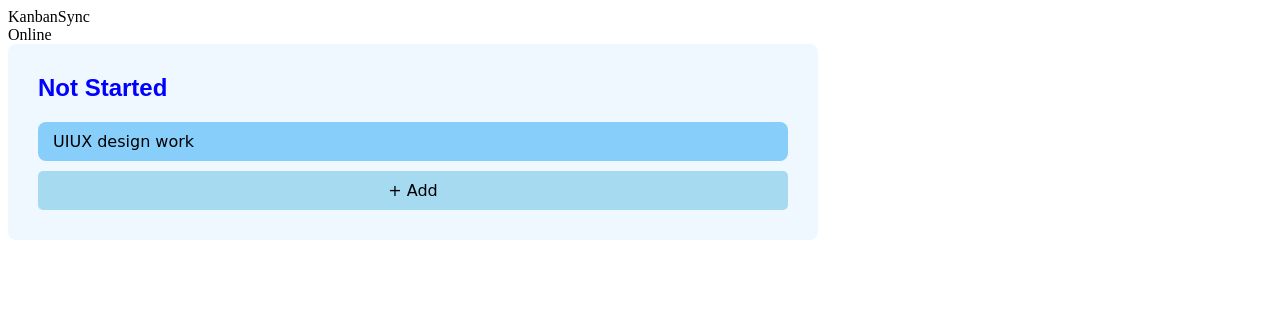
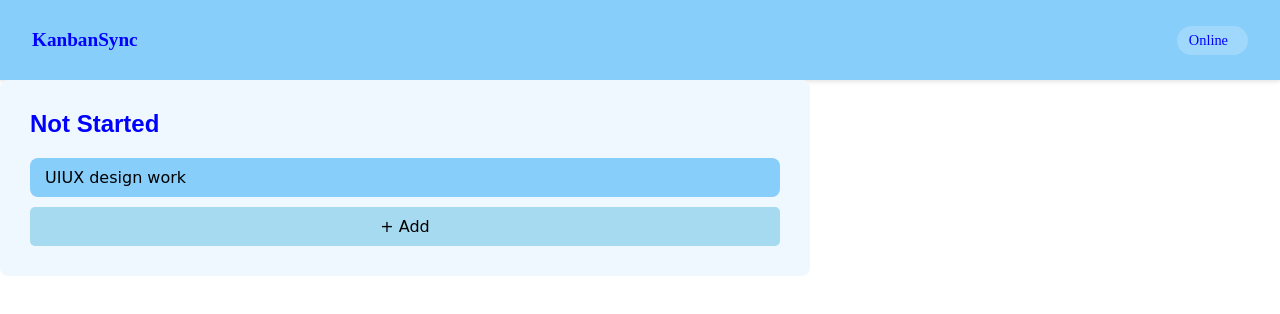
Before and after one commit to ananthusankar1729/Kanban-Board, a plain HTML site: page index.html in a window 1280 px wide. Drawn offline with Linux system fonts and the light colour scheme.

Commit message:
Create Header and Add style to it .

```diff
--- a/style.css
+++ b/style.css
@@ -48,3 +48,37 @@
     border: none;
     cursor: pointer;
 }
+html, body {
+     margin: 0; padding: 0;
+}
+
+header {
+    background-color: lightskyblue;
+    padding: 1rem 2rem;
+    margin: 0px 0px 0px 0px;
+    box-sizing: border-box;
+    width: 100%;
+    display: flex;
+    justify-content: space-between;
+    align-items: center;
+    color: blue;
+    box-shadow: 0 2px 4px rgba(0,0,0,0.1);
+    height: 10vh;
+}
+
+.logo {
+    font-weight: bold;
+    font-size: 1.2rem;
+}
+
+/* Status Badge Styling */
+.status {
+    background: rgba(255, 255, 255, 0.2);
+    padding: 6px 12px;
+    border-radius: 20px;
+    display: flex;
+    align-items: center;
+    gap: 8px;
+    font-size: 0.9rem;
+    font-weight: 500;
+}
```
